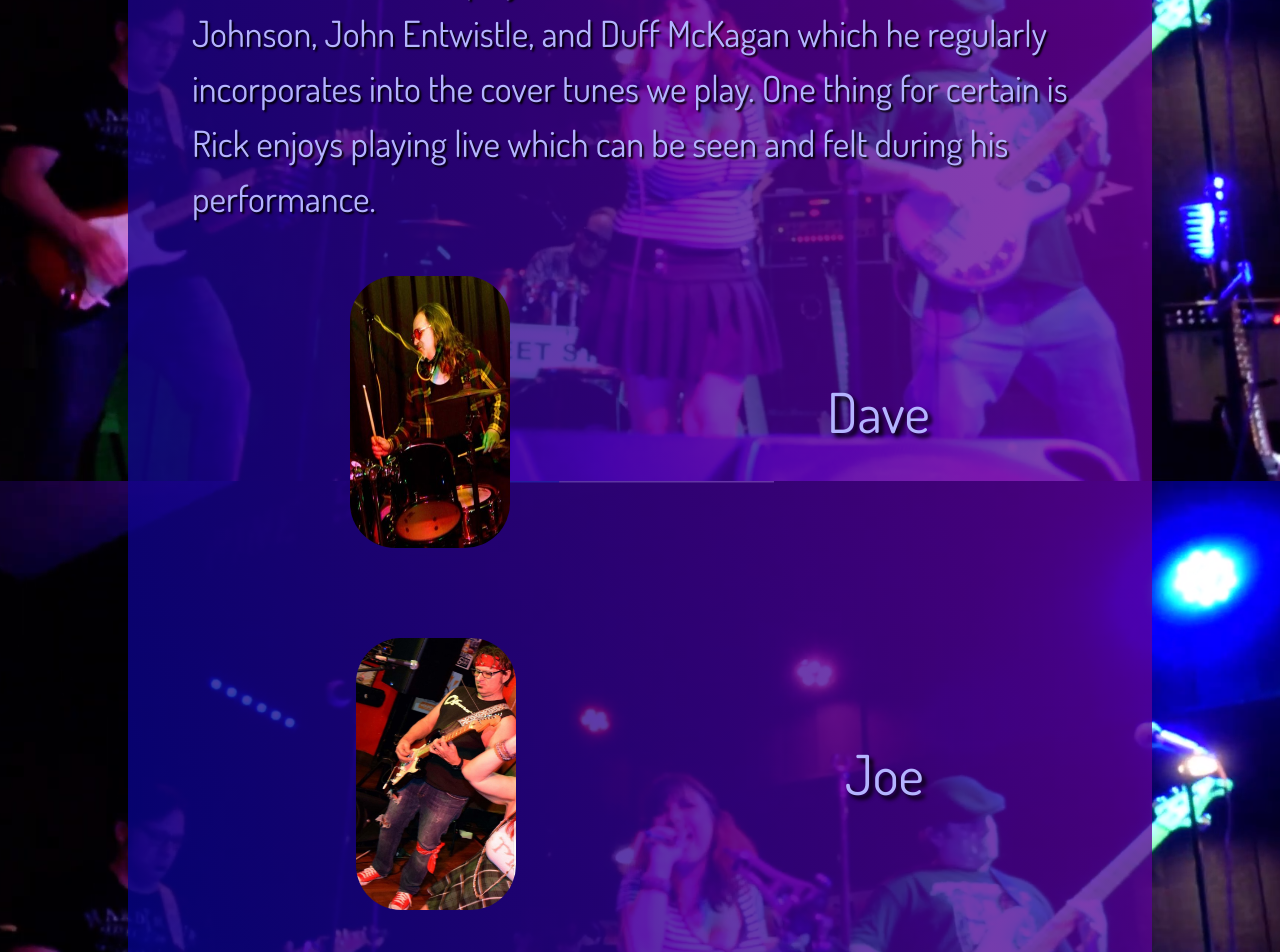
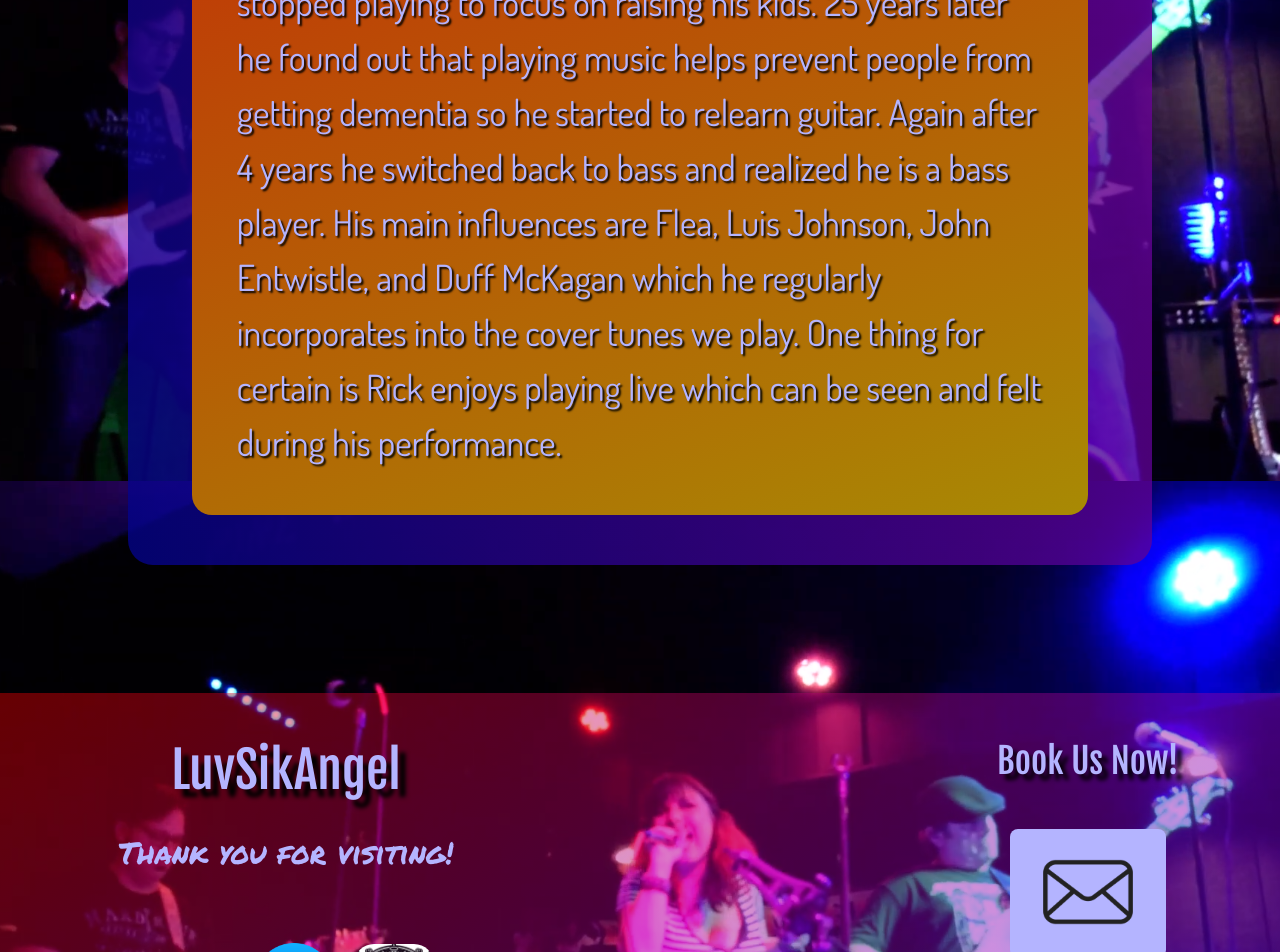
Before and after one commit to NickGentryBJJ/LuvSikReact, a React (Create React App) app: page / in a window 1280 px wide. Shown: the part 5119-6071 px from the top of the page. Built offline with nearby package versions, Linux system fonts and the light colour scheme.

Commit message:
adjusted css for about components

```diff
--- a/src/Components/About/AboutIndex/AboutIndex.tsx
+++ b/src/Components/About/AboutIndex/AboutIndex.tsx
@@ -3,7 +3,7 @@ import "./AboutIndex.css";
 import AboutIndexItem from "../AboutIndexItem/AboutIndexItem";
 
 function AboutIndex(): JSX.Element {
-    const names: string[] = ["Angel", "Rick", "Dave", "Joe"];
+    const names: string[] = ["Angel", "Rick"];
     return (
         <div className="about-index-wrapper">
             <div className="about-index-container">
--- a/src/Components/About/AboutIndexItem/AboutIndexItem.css
+++ b/src/Components/About/AboutIndexItem/AboutIndexItem.css
@@ -4,7 +4,11 @@
     display: flex;
     flex-direction: column;
     gap: 40px;
-    width: 100%;
+    width: 90%;
+    background: linear-gradient(158deg, #cf0808, #a88a04);
+    padding: 5%;
+    border-radius: 20px;
+    margin-bottom: 50px;
 }
 .rocker-image{
     width: 10rem;
@@ -27,7 +31,6 @@
     font-family: 'Dosis', sans-serif;
     font-size: 36px;
     color: #b4b4ff;
-    margin-bottom: 50px;
     text-shadow: 2px 2px 2px black;
     line-height: 55px;
 }
--- a/src/Components/About/AboutIndexItem/AboutIndexItem.tsx
+++ b/src/Components/About/AboutIndexItem/AboutIndexItem.tsx
@@ -9,16 +9,14 @@ function AboutIndexItem(props: AboutIndexItemProps): JSX.Element {
     const { name } = props;
     const descriptions: Record<string, string> = {
         "Rick": "Rick Gentry started playing trumpet in the 4th grade and developed a great ear for music. He started playing guitar as a freshman in high school then switched to bass after 4 years when the need came up to make a band with a close friend in high school. After 10 years of playing bass he stopped playing to focus on raising his kids. 25 years later he found out that playing music helps prevent people from getting dementia so he started to relearn guitar. Again after 4 years he switched back to bass and realized he is a bass player. His main influences are Flea, Luis Johnson, John Entwistle, and Duff McKagan which he regularly incorporates into the cover tunes we play. One thing for certain is Rick enjoys playing live which can be seen and felt during his performance.",
-        "Angel": "The lead singer of Luvsikangel has been performing on stage since she was young, her acting performance and theatrical background, makes her special and unique. Angel grew up with family members, who performed in many different bands, and have  played in many different cities and states, like New York and San Francisco. Angel grew up with the passion and talent to perform on stage and entertain.",
-        "Dave": "",
-        "Joe": ""
+        "Angel": "The lead singer of Luvsikangel has been performing on stage since she was young, her acting performance and theatrical background, makes her special and unique. Angel grew up with family members, who performed in many different bands, and have  played in many different cities and states, like New York and San Francisco. Angel grew up with the passion and talent to perform on stage and entertain."
     };
 
     const images: Record<string, string> = {
         "Rick": require("../../../images/galleryPhotos/IMG_5416.jpg"),
-        "Angel": require("../../../images/galleryPhotos/IMG_5429.jpg"),
-        "Dave": require("../../../images/galleryPhotos/IMG_5442.jpg"),
-        "Joe": require("../../../images/galleryPhotos/guitar.jpg")
+        "Angel": require("../../../images/galleryPhotos/IMG_5429.jpg")
+        // "Drums": require("../../../images/galleryPhotos/IMG_5442.jpg"),
+        // "Guitar": require("../../../images/galleryPhotos/guitar.jpg")
     };
     return (
         <div className="about-index-item-wrapper">
```
